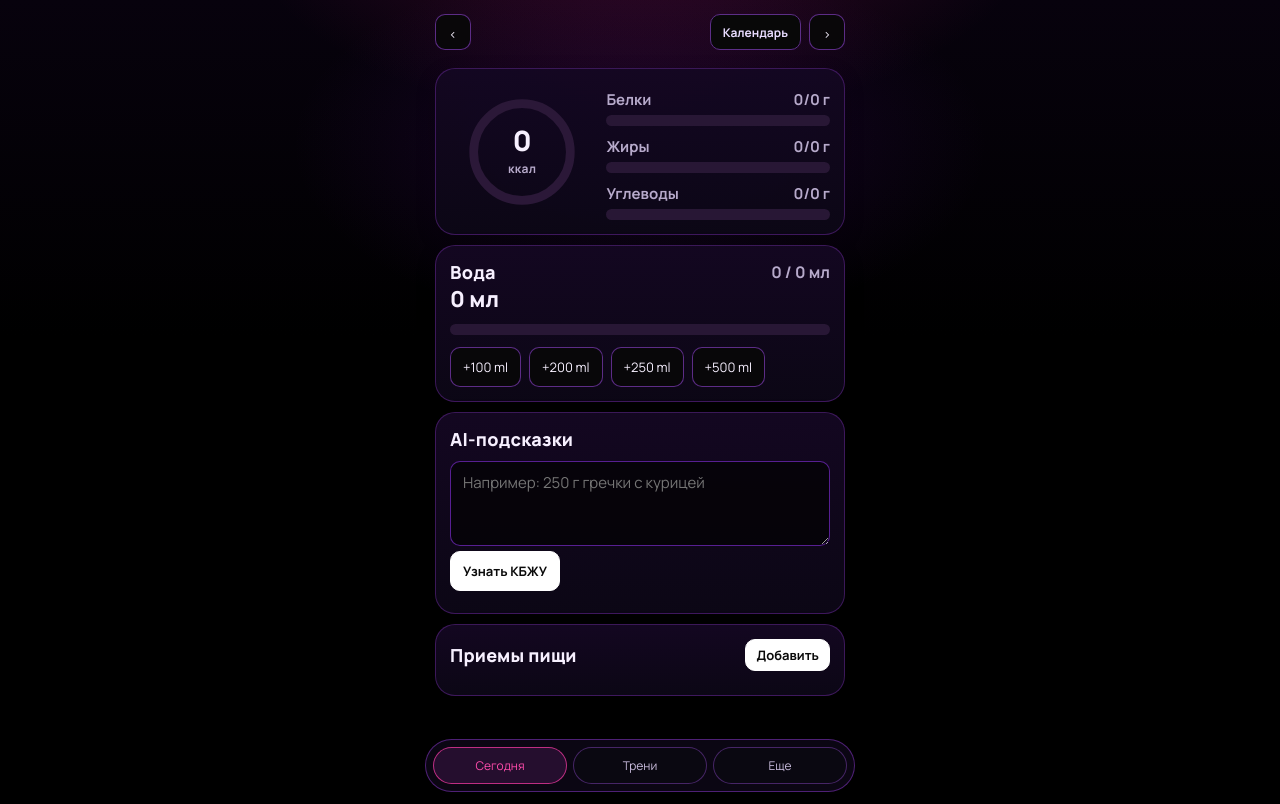
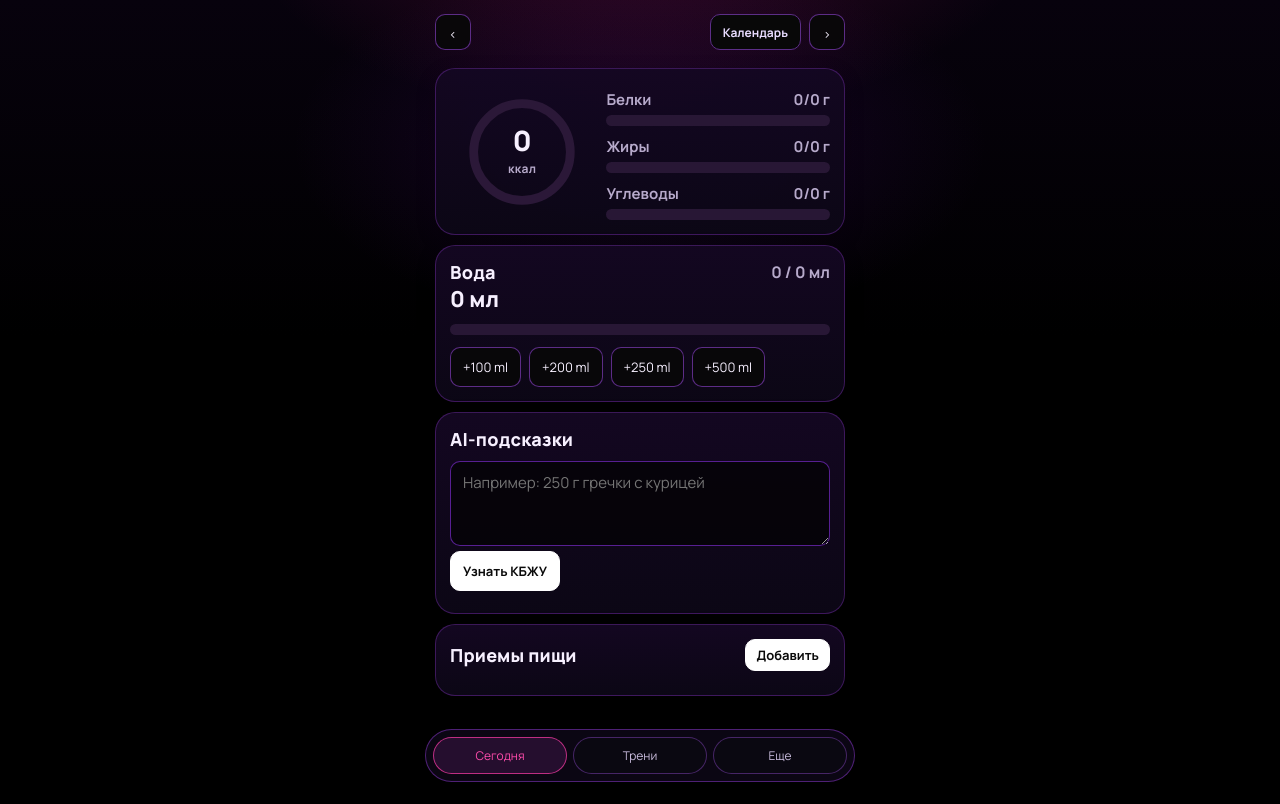
Before and after one commit to seidox/nutri, a plain HTML site: page frontend/index.html in a window 1280 px wide. Drawn offline with Linux system fonts and the light colour scheme; no server answers.

Commit message:
Raise bottom navigation above screen edge

```diff
--- a/backend/public/styles/main.css
+++ b/backend/public/styles/main.css
@@ -38,7 +38,7 @@ body {
 .app {
   width: min(430px, 100%);
   margin: 0 auto;
-  padding: max(10px, env(safe-area-inset-top)) 10px calc(88px + env(safe-area-inset-bottom));
+  padding: max(10px, env(safe-area-inset-top)) 10px calc(108px + env(safe-area-inset-bottom));
   position: relative;
   z-index: 1;
 }
@@ -423,7 +423,7 @@ label {
 
 .bottom-nav {
   position: fixed;
-  bottom: max(8px, env(safe-area-inset-bottom));
+  bottom: max(18px, calc(env(safe-area-inset-bottom) + 10px));
   left: 50%;
   transform: translateX(-50%);
   width: min(430px, calc(100% - 16px));
--- a/frontend/styles/main.css
+++ b/frontend/styles/main.css
@@ -38,7 +38,7 @@ body {
 .app {
   width: min(430px, 100%);
   margin: 0 auto;
-  padding: max(10px, env(safe-area-inset-top)) 10px calc(88px + env(safe-area-inset-bottom));
+  padding: max(10px, env(safe-area-inset-top)) 10px calc(108px + env(safe-area-inset-bottom));
   position: relative;
   z-index: 1;
 }
@@ -423,7 +423,7 @@ label {
 
 .bottom-nav {
   position: fixed;
-  bottom: max(8px, env(safe-area-inset-bottom));
+  bottom: max(18px, calc(env(safe-area-inset-bottom) + 10px));
   left: 50%;
   transform: translateX(-50%);
   width: min(430px, calc(100% - 16px));
```
